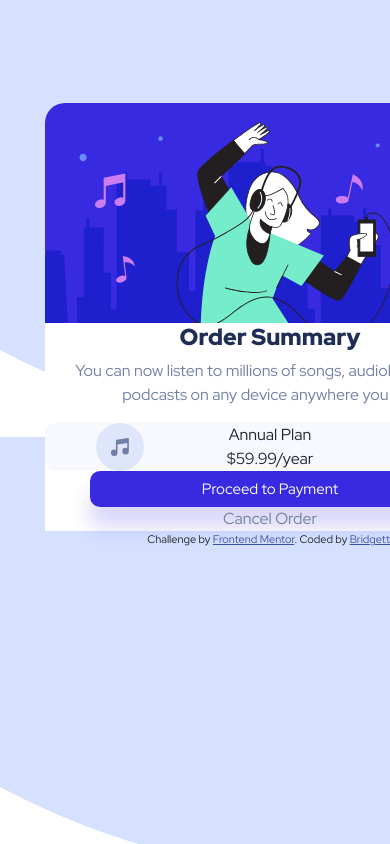
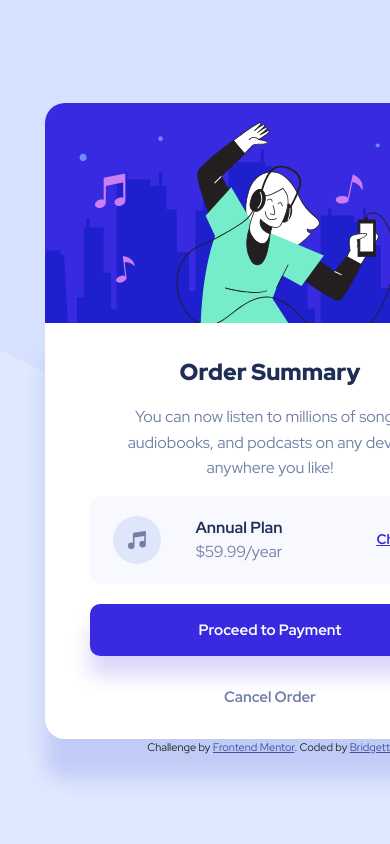
Before and after one commit to btaylor13/order-summary-component-FEM, a plain HTML site: page index.html in a window 390 px wide. Shown: the top 844 px of the page. Drawn offline with nearby package versions, Linux system fonts and the light colour scheme.

Commit message:
fixed the background issue and made responsive background

```diff
--- a/index.html
+++ b/index.html
@@ -51,18 +51,21 @@
       </header>
       <div class="summary-container">
         <h3 class="title">Order Summary</h3>
-        <p>
+        <p class="summary-text">
           You can now listen to millions of songs, audiobooks, and podcasts on
           any device anywhere you like!
         </p>
 
         <div class="price-container container">
           <div class="row">
-            <div class="col music-icon">
+            <div class="col-3 music-icon">
               <img src="/images/icon-music.svg" alt="musical notes icon" />
             </div>
-            <div class="col">Annual Plan $59.99/year</div>
-            <div class="col">Change</div>
+            <div class="annual-peryear col-4 pr-5">
+              <span class="annual-text">Annual Plan</span>
+              <span class="per-year">$59.99/year</span>
+            </div>
+            <a class="col-5 change-link align-middle float-right">Change</a>
           </div>
         </div>
 
--- a/styles.css
+++ b/styles.css
@@ -1,6 +1,9 @@
 body {
   font-family: "Red Hat Display", sans-serif;
-  background-image: url("/images/pattern-background-desktop.svg");
+  background-image: url("images/pattern-background-mobile.svg");
+  background-repeat: no-repeat;
+  min-height: 100vh;
+  background-color: rgb(224, 232, 255);
 }
 
 .component-container {
@@ -17,6 +20,9 @@ body {
 
 .summary-container {
   background-color: #fff;
+  padding-top: 35px;
+  border-radius: 0 0 20px 20px;
+  box-shadow: 0 40px 20px rgba(13, 48, 189, 0.15);
 }
 
 .header-img {
@@ -26,6 +32,17 @@ body {
 h3 {
   font-weight: 800;
   color: #1f2e55;
+  padding-bottom: 10px;
+}
+
+.summary-text {
+  width: 70%;
+  margin: auto;
+  padding-bottom: 15px;
+}
+
+p {
+  line-height: 1.6;
 }
 
 p,
@@ -33,9 +50,44 @@ p,
   color: #717fa6;
 }
 
+.cancel-link {
+  font-weight: 700;
+  font-size: 15px;
+  padding-bottom: 30px;
+}
+
 .price-container {
   background-color: #f7f9ff;
   border-radius: 11px;
+  margin-bottom: 20px;
+  padding: 20px 15px;
+  width: 80%;
+}
+
+.annual-peryear {
+  padding-right: 15px;
+}
+
+.annual-text {
+  font-weight: 700;
+  color: #1f2e55;
+}
+
+.per-year {
+  color: #717fa6;
+}
+
+.change-link {
+  font-size: 14px;
+  font-weight: 700;
+  color: rgb(56, 42, 225);
+  text-decoration: underline;
+  display: flex;
+  justify-content: center;
+  align-content: center;
+  text-align: right;
+  flex-direction: column;
+  padding-right: 20px;
 }
 
 .payment-btn {
@@ -44,8 +96,22 @@ p,
   border-radius: 10px;
   border: none;
   width: 80%;
-  padding-top: 7px;
-  padding-bottom: 7px;
+  padding-top: 15px;
+  padding-bottom: 15px;
   font-size: 15px;
+  font-weight: 700;
   box-shadow: 0 20px 20px rgba(56, 42, 225, 0.19);
+  margin-bottom: 30px;
 }
+
+@media (min-width: 376px) {
+  body {
+    background-image: url("images/pattern-background-desktop.svg");
+  }
+}
+
+@media (max-width: 375px) {
+  .summary-container {
+    width: 60%;
+  }
+}
```
